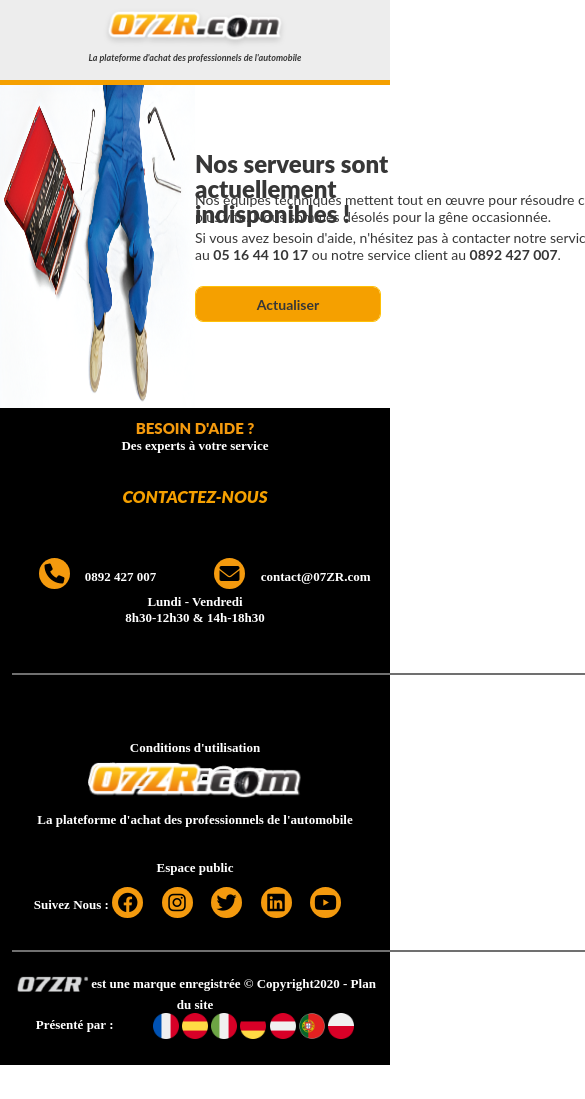
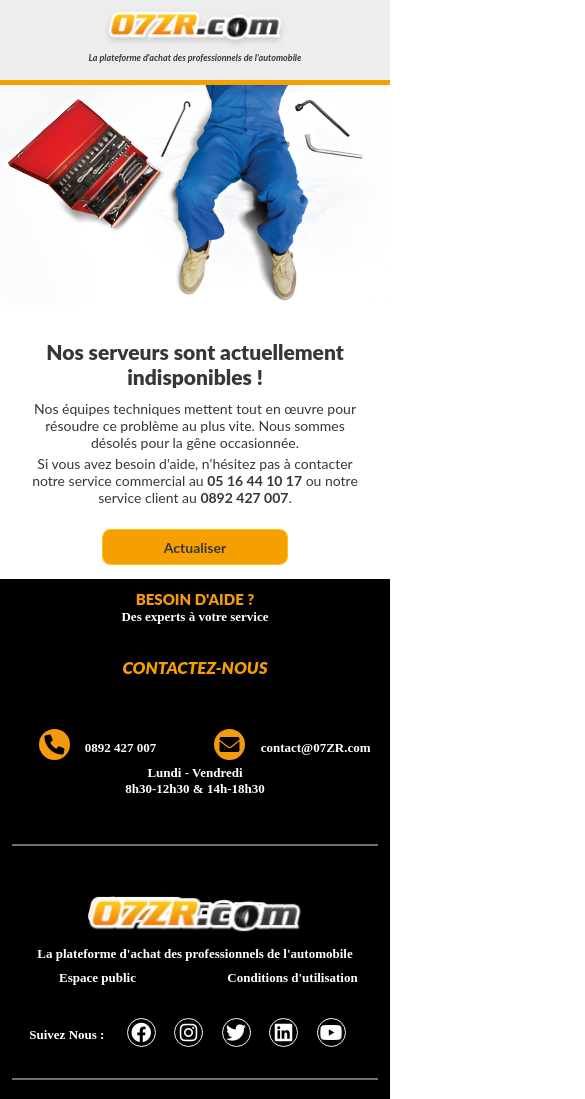
Before and after one commit to youness7777/07ZR, a plain HTML site: page 07ZR.html in a window 390 px wide. Shown: the top 1099 px of the page, 585 px wide, since content can reach past the window. Before the commit the page ends 1065 px from the top, so only its background shows below. Drawn offline with nearby package versions, Linux system fonts and the light colour scheme; files whose address does not match are found by name.

Commit message:
responsivity for mobile

```diff
--- a/07ZR.css
+++ b/07ZR.css
@@ -26,7 +26,6 @@
 .header-logo p{
     width: 242px;
     height: 15px;
-    /* UI Properties */
     font: italic normal var(--unnamed-font-weight-bold) 9px/11px var(--unnamed-font-family-lato);
     letter-spacing: var(--unnamed-character-spacing-0);
     text-align: center;
@@ -77,7 +76,6 @@ body {
 
 }
 .main-content p{
-    letter-spacing: var(--unnamed-character-spacing-0);
     text-align: left;
     font: normal normal normal 14px/17px Lato;
     letter-spacing: 0px;
@@ -126,11 +124,11 @@ button.btn-warning:hover {
     background: #F49A0E 0% 0% no-repeat padding-box;
     margin-right: 15.23px;
     font-size: 20px;
-    border-radius: 50%;        /* Forme circulaire */
-    width: 31px;               /* Largeur et hauteur égales pour le cercle */
+    border-radius: 50%;
+    width: 31px;
     height: 31px;
     color:#000000;
-    display: inline-flex;      /* Pour centrer l'icône */
+    display: inline-flex;
     align-items: center;
     justify-content: center;
 }
@@ -139,18 +137,20 @@ button.btn-warning:hover {
     letter-spacing: 0px;
     color: #FFFFFF;
     opacity: 1;
-    margin-bottom: 0; /* Enlève la marge en bas des <p> */
-    padding: 0; /* Enlève tout éventuel padding */
+    margin-bottom: 0;
+    padding: 0;
 
 
 }
 .contact-divider{
     margin-top: 47.5px;
     margin-bottom: 32.5px;
-    width: 1050px;
+    width: 100%;
     height: 0px;
     border: 1px solid #707070;
     opacity: 1;
+    margin-left: auto;
+    margin-right: auto;
 
 }
 .footer-part2{
@@ -168,10 +168,12 @@ button.btn-warning:hover {
 .contact-divider2{
     margin-top: 27.5px;
     margin-bottom: 21.5px;
-    width: 1050px;
+    width: 100%;
     height: 0px;
     border: 1px solid #707070;
     opacity: 1;
+    margin-left: auto;
+    margin-right: auto;
 
 }
 
@@ -194,13 +196,51 @@ button.btn-warning:hover {
     opacity: 1;
 }
 .first-flag {
-    margin-left: 36px !important; /* Ajustez la valeur selon vos besoins */
+    margin-left: 36px !important;
 }
 
 
 
-@media(max-width:768px){
 
+@media (max-width: 767px) {
+    .main-content {
+        flex-direction: column;
+        height: auto;
+    }
+    .main-content img {
+        width: 100%;
+        max-width: 100%;
+        height: auto;
+    }
+    .content-right {
+        width: 100%;
+        margin-top: 20px;
+        text-align: center;
+        display: flex;
+        flex-direction: column;
+        justify-content: center;
+        align-items: center;
+        padding: 14px;
+    }
+    .main-content h1{
+        width: 343px;
+        height: 61px;
+        text-align: center;
+        font: normal normal 900 21px/25px Lato;
+        letter-spacing: 0px;
+        color: #373737;
+        opacity: 1;
+    }
+    .content-right p {
+        width: 100%;
+        margin: 0 auto;
+        padding: 0 15px;
+        text-align: center;
+        letter-spacing: NaNpx;
+        color: #373737;
+        opacity: 1;
+        padding-bottom: 4px;
+    }
     .col-6 {
         text-align: center;
         margin:5px auto;
@@ -217,5 +257,37 @@ button.btn-warning:hover {
         letter-spacing: 0px;
         color: #F49A0E;
     }
+    .social-media-icons i {
+        color:white;
+        background: #000000 0% 0% no-repeat padding-box;
+        border: 1px solid #F5F5F5;
+        opacity: 1;
+        width: 29px;
+        height: 29px;
+
+    }
+
+    .first-icon{
+        margin-left: 19px;
+    }
+    .col-12 {
+        width: 100%;
+        text-align: center;
+    }
+
+
+    .footer-part2 {
+        margin-top: 4px;
+    }
+
+    /* Placer le logo au-dessus des autres éléments */
+    .col-md-4.text-center:nth-child(2) {
+        order: -1; /* Déplace le logo en haut */
+    }
+
+    .col-md-4.text-center:nth-child(3) {
+        order: -1;
+        margin-bottom: 20px;
+    }
 
 }
--- a/07ZR.html
+++ b/07ZR.html
@@ -58,23 +58,23 @@
 
             <div class="row">
 
-                <div class="col-md-4 text-center">
+                <div class="col-md-4 col-6 text-center">
                     <p class="footer-part2">Conditions d'utilisation</p>
                 </div>
-                <div class="col-md-4 text-center">
+                <div class="col-md-4 col-12 text-center">
                     <img  src="Assets/07ZR_logo.png" alt="Logo O7ZR.com">
                     <p>La plateforme d'achat des professionnels de l'automobile</p>
                 </div>
-                <div class="col-md-4 text-center">
+                <div class="col-md-4 col-6 text-center">
                     <p class="footer-part2">Espace public</p>
                 </div>
 
             </div>
-            <div class="row text-center align-items-center">
+            <div class="row text-center">
 
-                <div class="col-12 d-block d-md-none social-media-icons">
+                <div class="col-12 d-block d-md-none social-media-icons text-center">
                     <p>Suivez Nous :
-                    <a href="#"><i class="fab fa-facebook fa-lg"></i></a>
+                    <a href="#" class="first-icon"><i class="fab fa-facebook fa-lg"></i></a>
                     <a href="#"><i class="fab fa-instagram fa-lg"></i></a>
                     <a href="#"><i class="fab fa-twitter fa-lg"></i></a>
                     <a href="#"><i class="fab fa-linkedin fa-lg"></i></a>
```
